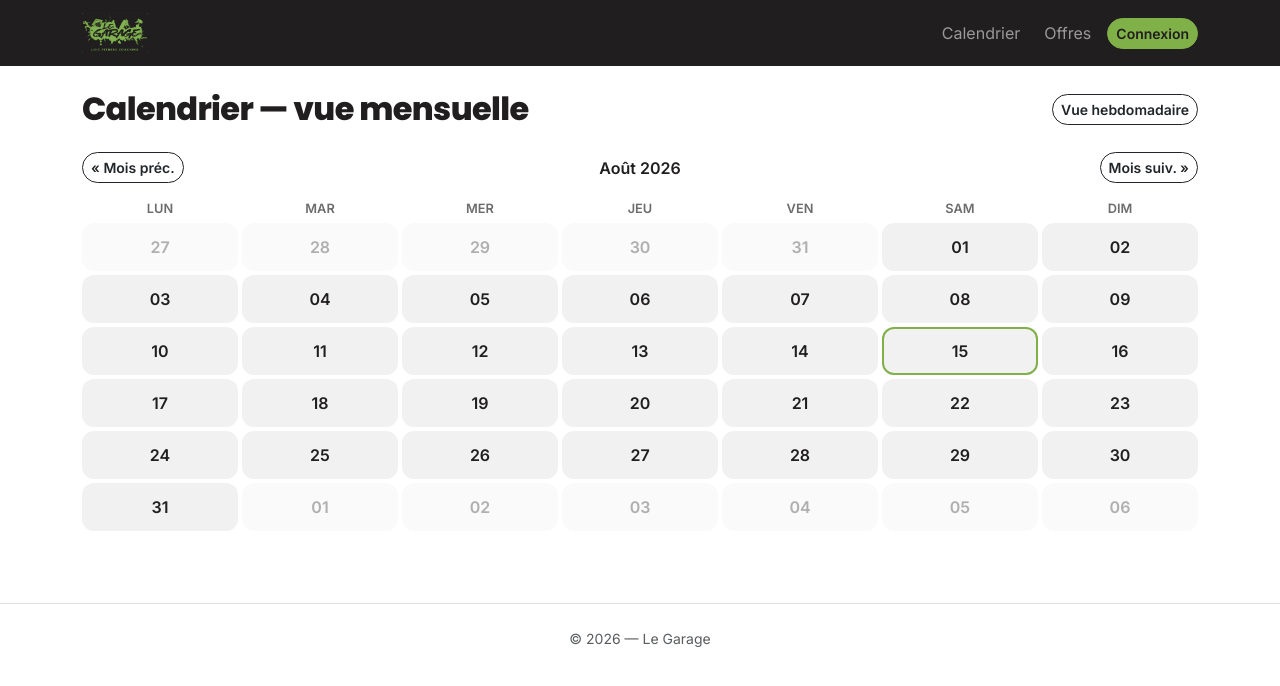
After one commit to pimpim13/garage, a Django app: page /calendrier/mois/ in a window 1280 px wide. The commit adds this page. Shown: the top 686 px of the page. Run offline with Django 5.2, Linux system fonts and the light colour scheme; data that the repository does not hold is empty.

Commit message:
Ajoute une vue mensuelle du calendrier
Grille classique (semaines en lignes, lun-dim en colonnes), jours hors
mois estompés, jour courant encadré, mêmes pastilles d'occupation
vert/rouge que la vue hebdomadaire. Chaque jour renvoie vers la vue
hebdomadaire correspondante avec ce jour sélectionné. Navigation
mois précédent/suivant, lien croisé entre les deux vues.

Co-Authored-By: Claude Sonnet 5 <noreply@anthropic.com>

```diff
--- a/apps/scheduling/urls.py
+++ b/apps/scheduling/urls.py
@@ -7,6 +7,8 @@ app_name = 'scheduling'
 urlpatterns = [
     path('', views.calendrier, name='calendrier'),
     path('semaine/<str:semaine>/', views.calendrier, name='calendrier_semaine'),
+    path('mois/', views.calendrier_mois, name='calendrier_mois'),
+    path('mois/<str:mois>/', views.calendrier_mois, name='calendrier_mois_precis'),
     path('seance/<int:pk>/', views.SeanceDetailView.as_view(), name='seance_detail'),
     path('seance/<int:pk>/modifier/', views.SeanceUpdateView.as_view(), name='seance_modifier'),
     path('seance/<int:pk>/supprimer/', views.SeanceDeleteView.as_view(), name='seance_supprimer'),
--- a/apps/scheduling/views.py
+++ b/apps/scheduling/views.py
@@ -1,3 +1,4 @@
+import calendar
 import datetime
 from collections import defaultdict
 from types import SimpleNamespace
@@ -109,6 +110,49 @@ def calendrier(request, semaine=None):
         'aujourdhui': aujourdhui,
     }
     return render(request, 'scheduling/calendrier.html', context)
+
+
+def calendrier_mois(request, mois=None):
+    aujourdhui = timezone.localdate()
+    if mois:
+        annee, num_mois = (int(p) for p in mois.split('-'))
+        premier_jour = datetime.date(annee, num_mois, 1)
+    else:
+        premier_jour = aujourdhui.replace(day=1)
+
+    dernier_jour_num = calendar.monthrange(premier_jour.year, premier_jour.month)[1]
+    dernier_jour = premier_jour.replace(day=dernier_jour_num)
+    mois_precedent = (premier_jour - datetime.timedelta(days=1)).replace(day=1)
+    mois_suivant = dernier_jour + datetime.timedelta(days=1)
+
+    debut_grille = _lundi(premier_jour)
+    fin_grille = dernier_jour + datetime.timedelta(days=6 - dernier_jour.weekday())
+    jours = []
+    jour = debut_grille
+    while jour <= fin_grille:
+        jours.append(jour)
+        jour += datetime.timedelta(days=1)
+
+    statuts_jours = _occupation_par_jour(jours)
+    jours_info = [
+        SimpleNamespace(
+            date=jour,
+            statut=statuts_jours[jour],
+            dans_mois=(jour.month == premier_jour.month),
+            lundi_semaine=_lundi(jour),
+        )
+        for jour in jours
+    ]
+    semaines = [jours_info[i : i + 7] for i in range(0, len(jours_info), 7)]
+
+    context = {
+        'premier_jour': premier_jour,
+        'mois_precedent': mois_precedent,
+        'mois_suivant': mois_suivant,
+        'semaines': semaines,
+        'aujourdhui': aujourdhui,
+    }
+    return render(request, 'scheduling/calendrier_mois.html', context)
 
 
 class SeanceDetailView(DetailView):
--- a/static/css/theme.css
+++ b/static/css/theme.css
@@ -113,6 +113,53 @@ h1, h2, h3, .display-font {
   justify-self: end;
 }
 
+.mois-grille {
+  display: flex;
+  flex-direction: column;
+  gap: 4px;
+}
+
+.mois-entete,
+.mois-ligne {
+  display: grid;
+  grid-template-columns: repeat(7, 1fr);
+  gap: 4px;
+}
+
+.mois-entete span {
+  text-align: center;
+  font-weight: 600;
+  font-size: 0.8rem;
+  color: var(--ps-gray);
+  text-transform: uppercase;
+}
+
+.mois-jour {
+  display: flex;
+  flex-direction: column;
+  align-items: center;
+  justify-content: center;
+  gap: 2px;
+  min-height: 3rem;
+  padding: 0.4rem 0;
+  border-radius: var(--bs-border-radius);
+  background-color: var(--ps-gray-light);
+  text-decoration: none;
+}
+
+.mois-jour-num {
+  font-weight: 600;
+  color: var(--ps-black);
+}
+
+.mois-jour-hors {
+  opacity: 0.35;
+}
+
+.mois-jour-aujourdhui {
+  border: 2px solid var(--ps-green);
+}
+
 .hero {
   background-color: var(--ps-black);
   color: var(--ps-white);
--- /dev/null
+++ b/templates/scheduling/calendrier_mois.html
@@ -0,0 +1,33 @@
+{% extends "base.html" %}
+
+{% block content %}
+  <div class="d-flex flex-wrap justify-content-between align-items-center mb-4 gap-2">
+    <h2 class="mb-0">Calendrier — vue mensuelle</h2>
+    <a href="{% url 'scheduling:calendrier' %}" class="btn btn-outline-dark btn-sm">Vue hebdomadaire</a>
+  </div>
+
+  <div class="semaine-nav mb-3">
+    <a href="{% url 'scheduling:calendrier_mois_precis' mois=mois_precedent|date:'Y-m' %}" class="btn btn-outline-dark btn-sm">&laquo; Mois préc.</a>
+    <span class="fw-semibold text-center text-capitalize">{{ premier_jour|date:'F Y' }}</span>
+    <a href="{% url 'scheduling:calendrier_mois_precis' mois=mois_suivant|date:'Y-m' %}" class="btn btn-outline-dark btn-sm text-end">Mois suiv. &raquo;</a>
+  </div>
+
+  <div class="mois-grille">
+    <div class="mois-entete">
+      <span>lun</span><span>mar</span><span>mer</span><span>jeu</span><span>ven</span><span>sam</span><span>dim</span>
+    </div>
+    {% for semaine in semaines %}
+      <div class="mois-ligne">
+        {% for jour in semaine %}
+          <a href="{% url 'scheduling:calendrier_semaine' semaine=jour.lundi_semaine|date:'Y-m-d' %}?jour={{ jour.date|date:'Y-m-d' }}"
+             class="mois-jour {% if not jour.dans_mois %}mois-jour-hors{% endif %} {% if jour.date == aujourdhui %}mois-jour-aujourdhui{% endif %}">
+            <span class="mois-jour-num">{{ jour.date|date:'d' }}</span>
+            {% if jour.statut == 'vert' %}<span class="dot dot-vert"></span>
+            {% elif jour.statut == 'rouge' %}<span class="dot dot-rouge"></span>
+            {% endif %}
+          </a>
+        {% endfor %}
+      </div>
+    {% endfor %}
+  </div>
+{% endblock %}
```
Also changed, not shown: templates/scheduling/calendrier.html (+5 -4 lines).
